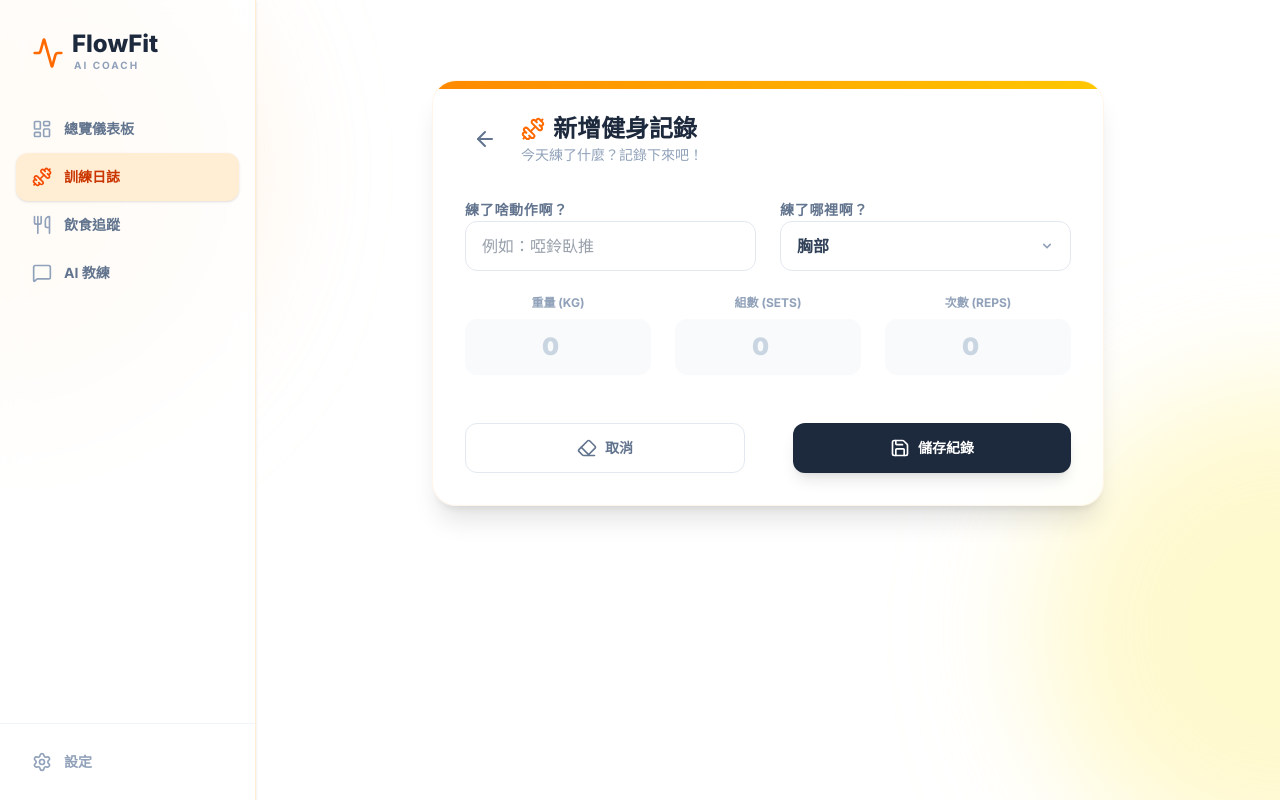
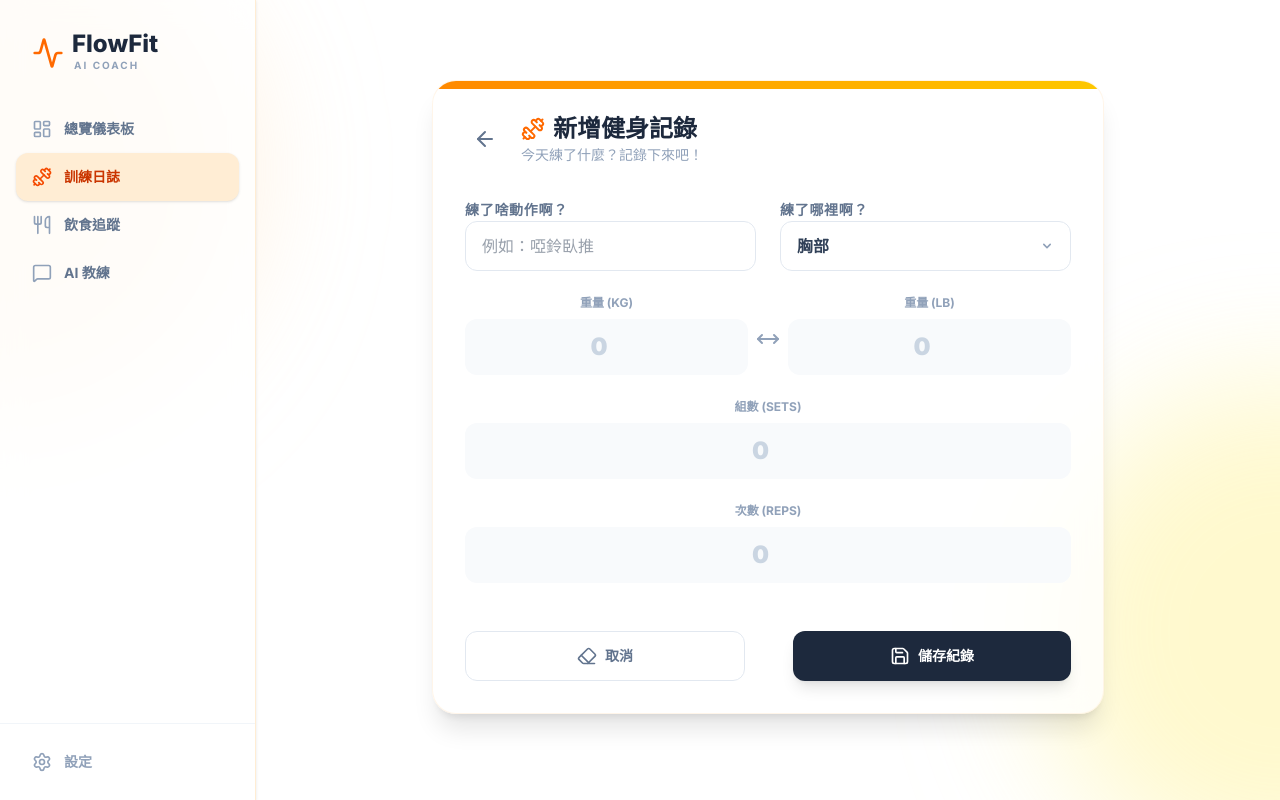
Before and after one commit to Jason910315/gentle-gains, a Next.js app in the folder frontend/: page /workouts/add in a window 1280 px wide. Built offline with nearby package versions, Linux system fonts and the light colour scheme; no server answers.

Commit message:
change workout page

```diff
--- a/frontend/app/workouts/add/page.js
+++ b/frontend/app/workouts/add/page.js
@@ -3,7 +3,7 @@
 import React, { useState } from 'react';
 import { useRouter } from 'next/navigation';  // 用於頁面跳轉
 import { supabase } from '@/lib/supabaseClient';
-import { ArrowLeft, Save, Dumbbell, Loader2, Eraser } from 'lucide-react';
+import { ArrowLeft, Save, Dumbbell, Loader2, Eraser, MoveHorizontal } from 'lucide-react';
 import Link from 'next/link';
 
 export default function AddWorkoutPage() {
@@ -13,35 +13,67 @@ export default function AddWorkoutPage() {
     // 定義初始值為常數
     const INITIAL_STATE = {
         exercise_name: '',
-        body_part: '胸部',  // 預設值
+        body_part: '胸部',
         weight: '',
+        weight_lb: '',  // 用於顯示 LB
         sets: '',
         reps: '',
     }
 
-    // 定義表單狀態 (記錄健身資訊)，用常數初始化
     const [formData, setFormData] = useState(INITIAL_STATE);
 
-    // 處理使用者輸入使欄位變更 (由 React 控制 Input 內容)
-    const handleChange = (e) => {   // 事件處理函式 (onChange) 會預設塞入 event 物件作為參數
-        const { name, value } = e.target;  // target 指向觸發事件的 html 元素，注意 value 是你當前輸入的東西，還未更新到 State
-        // 更新表單狀態
-        setFormData((prev) => {
-            var newObj = {};
-            // 要保留未修改的欄位的值
-            for (var key in prev) {
-                newObj[key] = prev[key];
-            }
-            newObj[name] = value;  // 將剛輸入的 value 更新到 key 是 name 的位置
-            return newObj;
-        })
+    // 處理其他欄位變更
+    const handleChange = (e) => {
+        const { name, value } = e.target;
+        setFormData((prev) => ({
+            ...prev,
+            [name]: value
+        }));
     };
 
-    // 清空表單
+    // 專門處理重量轉換 (KG <-> LB)
+    const handleWeightChange = (e) => {
+        const { name, value } = e.target; // name 為 input 設定的名字
+
+        // 如果清空，就兩個重量都清空
+        if (value === '') {
+            setFormData((prev) => ({
+                ...prev,
+                weight: '',
+                weight_lb: ''
+            }));
+            return;
+        }
+
+        const numValue = parseFloat(value);
+
+        // 如果是輸入 weight 輸入框
+        if (name === 'weight') {
+            // 輸入 KG -> 轉 LB (1kg = 2.20462lb)
+            const lb = (numValue * 2.20462).toFixed(1);
+            // 兩個重量輸入框要同時更新值，讓他一起顯示
+            setFormData((prev) => ({
+                ...prev,
+                weight: value,
+                weight_lb: lb
+            }));
+        } else if (name === 'weight_lb') {
+            // 輸入 LB -> 轉 KG (1lb = 0.453592kg)
+            const kg = (numValue * 0.453592).toFixed(1);
+            setFormData((prev) => ({
+                ...prev,
+                weight: kg,
+                weight_lb: value
+            }));
+        }
+    };
+
+    // 清空整個表單
     const handleClear = () => {
         setFormData((prev) => ({
-            ...prev,       // 先把「所有」舊資料複製進來
-            weight: '',    // 覆蓋要清空的欄位
+            ...prev,
+            weight: '',
+            weight_lb: '',
             sets: '',
             reps: ''
         }));
@@ -58,7 +90,7 @@ export default function AddWorkoutPage() {
             errorMessage.push("請輸入動作名稱!");;
         }
         // 檢查訓練的數據
-        if (!formData.weight || Number(formData.weight) <= 0) {
+        if (!formData.weight || Number(formData.weight) <= 0) { // 僅輸入 weight_lb 也會一起更新 weight
             errorMessage.push("訓練重量不能為 0 或空白");
         }
         if (!formData.reps || Number(formData.reps) <= 0) {
@@ -158,13 +190,12 @@ export default function AddWorkoutPage() {
                                     onChange={handleChange}
                                     className="w-full px-4 py-3 bg-white border border-slate-200 rounded-xl focus:outline-none focus:ring-2 focus:ring-orange-200 focus:border-orange-400 transition-all text-slate-700 font-bold appearance-none cursor-pointer"
                                 >
-                                    <option claue="胸部">胸部</option>
-                                    <option claue="胸部">背部</option>
-                                    <option claue="胸部">腿部</option>
-                                    <option claue="胸部">肩膀</option>
-                                    <option claue="胸部">手臂</option>
-                                    <option claue="胸部">核心</option>
-                                    <option claue="胸部">全身</option>
+                                    <option value="胸部">胸部</option>
+                                    <option value="背部">背部</option>
+                                    <option value="腿部">腿部</option>
+                                    <option value="肩膀">肩膀</option>
+                                    <option value="手臂">手臂</option>
+                                    <option value="核心">核心</option>
                                 </select>
                                 {/* 自訂下拉箭頭 */}
                                 <div className="absolute right-4 top-1/2 -translate-y-1/2 pointer-events-none text-slate-400">
@@ -174,20 +205,40 @@ export default function AddWorkoutPage() {
                         </div>
                     </div>
 
-                    {/* 第二列：健身數據輸入*/}
-                    <div className="grid grid-cols-3 gap-6">
+                    {/* 第二列：健身數據輸入 */}
+                    <div className="space-y-6">
+                        {/* 第一橫欄：重量 (KG & LB) */}
+                        <div className="grid grid-cols-[1fr_auto_1fr] gap-2 items-start">
                             <div className="space-y-2">
                                 <label className="text-xs font-bold text-slate-400 uppercase text-center block">重量 (Kg)</label>
                                 <input
                                     type="number"
                                     name="weight"
                                     value={formData.weight}
-                                onChange={handleChange}
+                                    onChange={handleWeightChange} // 輸入值一改變就要觸發，做 LB 的同步轉換
                                     placeholder="0"
                                     className="w-full px-2 py-3 text-center bg-slate-50 border-none rounded-xl text-2xl font-black text-slate-700 focus:ring-2 focus:ring-orange-200 transition-all placeholder:text-slate-300"
-                                min="0" step="0.5" // 重量最少要 1kg
+                                    min="0" step="0.1"
                                 />
                             </div>
+                            <div className="flex items-center justify-center pt-8 text-slate-400">
+                                <MoveHorizontal className="w-6 h-6" />
+                            </div>
+                            <div className="space-y-2">
+                                <label className="text-xs font-bold text-slate-400 uppercase text-center block">重量 (Lb)</label>
+                                <input
+                                    type="number"
+                                    name="weight_lb"
+                                    value={formData.weight_lb}
+                                    onChange={handleWeightChange} // 輸入值一改變就要觸發，做 KG 的同步轉換
+                                    placeholder="0"
+                                    className="w-full px-2 py-3 text-center bg-slate-50 border-none rounded-xl text-2xl font-black text-slate-700 focus:ring-2 focus:ring-orange-200 transition-all placeholder:text-slate-300"
+                                    min="0" step="0.1"
+                                />
+                            </div>
+                        </div>
+
+                        {/* 第二橫欄：組數 */}
                         <div className="space-y-2">
                             <label className="text-xs font-bold text-slate-400 uppercase text-center block">組數 (Sets)</label>
                             <input
@@ -200,6 +251,8 @@ export default function AddWorkoutPage() {
                                 min="0"
                             />
                         </div>
+
+                        {/* 第三橫欄：次數 */}
                         <div className="space-y-2">
                             <label className="text-xs font-bold text-slate-400 uppercase text-center block">次數 (Reps)</label>
                             <input
@@ -213,6 +266,7 @@ export default function AddWorkoutPage() {
                             />
                         </div>
                     </div>
+
 
                     {/* 第三列：Action Button*/}
                     <div className="pt-6 flex gap-12">
@@ -246,8 +300,8 @@ export default function AddWorkoutPage() {
                             )}
                         </button>
                     </div>
-                </form>
-            </div>
-        </div>
+                </form >
+            </div >
+        </div >
     );
 }
```
Also changed, not shown: frontend/app/workouts/page.js (+19 -24 lines). Lines whose indentation alone changed are shown as unchanged.
